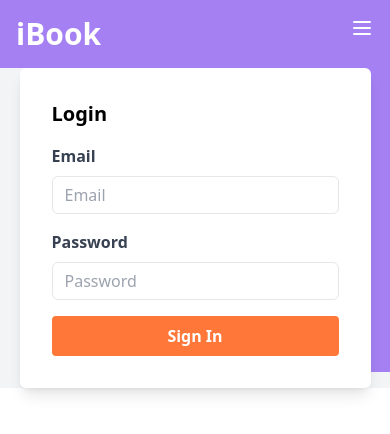
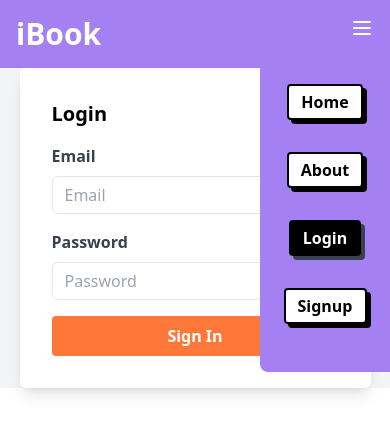
Before and after one commit to Harshit-here19/iBook, a React (Vite) app in the folder frontend/: page /login in a window 390 px wide. Both pictures are taken after a click on the button 362 px from the left and 28 px from the top of the page. Shown: the top 434 px of the page. Built offline with nearby package versions, Linux system fonts and the light colour scheme.

Commit message:
Responsive

```diff
--- a/frontend/src/components/Navbar.jsx
+++ b/frontend/src/components/Navbar.jsx
@@ -68,7 +68,7 @@ const Navbar = () => {
         </div>
       </nav>
       {mobileMenuOpen && (
-        <ul className="bg-solo-leveling-300 text-white p-4 flex flex-col gap-8 justify-between items-center w-1/3 right-0 absolute rounded-bl-lg animate-appearing">
+        <ul className="bg-solo-leveling-300 text-white p-4 flex flex-col gap-8 justify-between items-center w-1/3 right-0 absolute rounded-bl-lg animate-appearing z-30">
           <li onClick={() => setMobileMenuOpen(false)}>
             <NavButtons path={pathname} title="Home" to="/" />
           </li>
```
